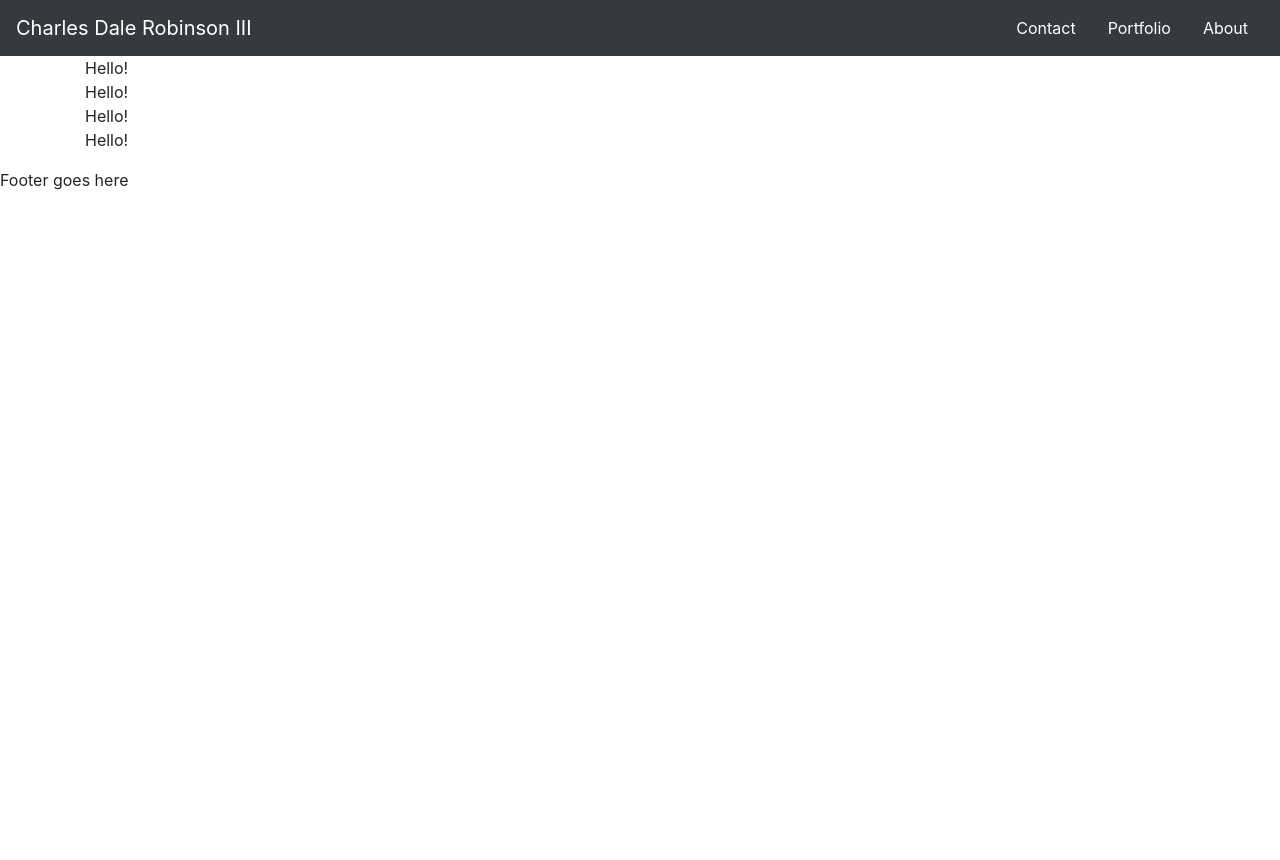
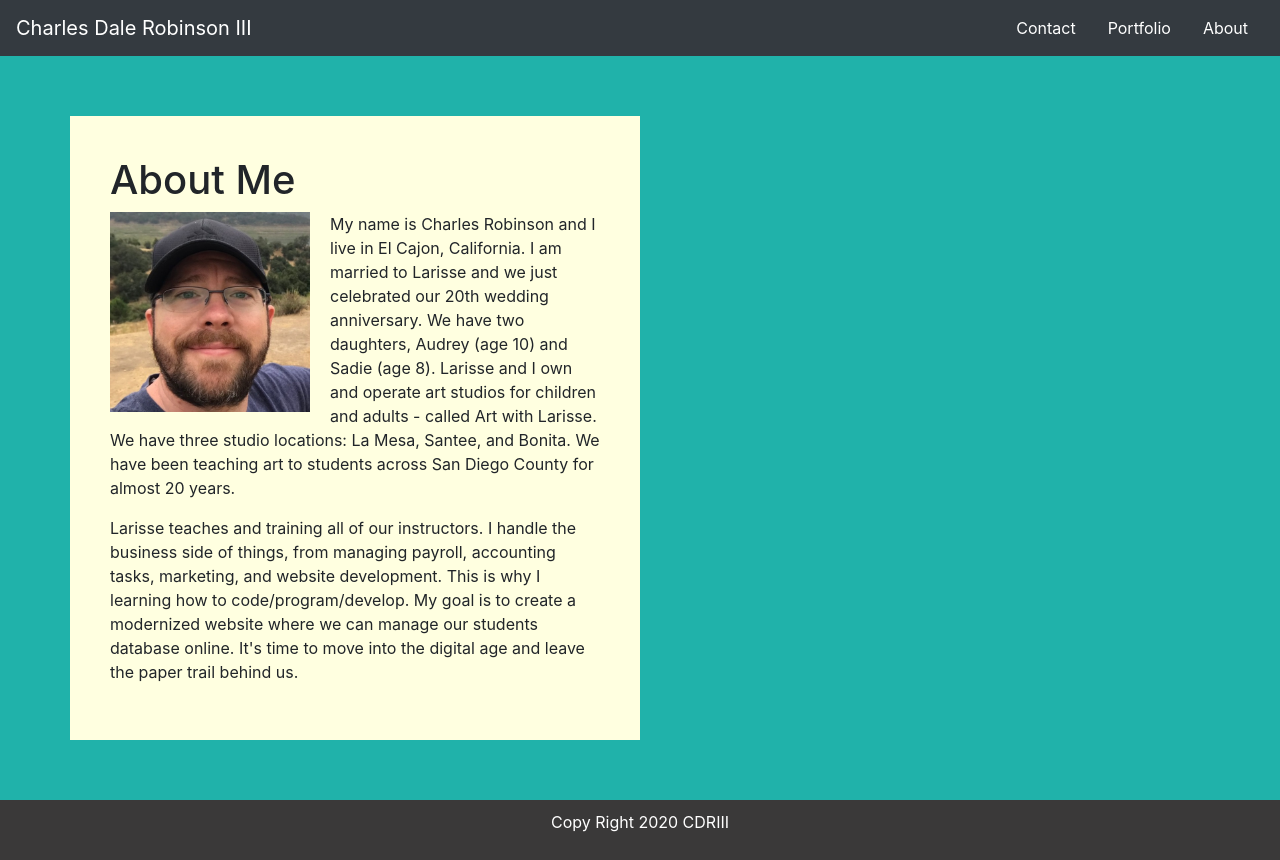
Before and after one commit to CDRobinsonIII/responsive-portfolio-using-bootstrap, a plain HTML site: page index.html in a window 1280 px wide. Before the commit the page ends 800 px from the top, so only its background shows below. Drawn offline with nearby package versions, Linux system fonts and the light colour scheme.

Commit message:
Added about me image and text to index.html.

```diff
--- a/assets/css/style.css
+++ b/assets/css/style.css
@@ -2,3 +2,31 @@
 .navlink {
     color: white;
 }
+
+#header-line {
+    background-color: red;
+    padding: 10px;
+    margin-top: 25px;
+}
+
+section {
+    background-color:lightseagreen;
+    padding: 60px;
+
+}
+#tester {
+    background-color: lightyellow;
+    padding: 40px;
+}
+
+img {
+    float: left;
+    margin-right: 20px;
+
+}
+
+footer {
+    background-color: rgb(58, 57, 57);
+    padding: 10px;
+    color: white;
+}
--- a/index.html
+++ b/index.html
@@ -33,20 +33,38 @@
             </div>
     </nav>
 
-    <section class="container">
-        <p>
-            Hello! <br>
-            Hello! <br>
-            Hello! <br>
-            Hello! <br>
-        </p>
+    <section class="container-fluid">
+
+        <div class ="container" >
+
+            <div class="row">
+
+                <div class="col-lg-6 col-md-8 col-sm-10" id="tester">
+
+                    <Header>
+                        <h1>About Me</h1>
+                    </header>
+
+                    <img src="./assets/images/Charles.jpg" alt="Head shot of Charles Robinson"  width="200" height="200">
+
+                    <p>
+                        My name is Charles Robinson and I live in El Cajon, California. I am married to Larisse and we just celebrated our 20th wedding anniversary. We have two daughters, Audrey (age 10) and Sadie (age 8). Larisse and I own and operate art studios for children and adults - called Art with Larisse. We have three studio locations: La Mesa, Santee, and Bonita. We have been teaching art to students across San Diego County for almost 20 years.</p>
+                    <p>
+                        Larisse teaches and training all of our instructors. I handle the business side of things, from managing payroll, accounting tasks, marketing, and website development. This is why I learning how to code/program/develop. My goal is to create a modernized website where we can manage our students database online. It's time to move into the digital age and leave the paper trail behind us.
+                    </p>
+                </div>
+
+            </div>
+
+        </div>
+
     </section>
 
 </body>
 
 <footer>
     <div>
-      <p>Footer goes here</p>
+      <p class="text-center">Copy Right 2020 CDRIII</p>
     </div>
 </footer>
 
```
Also changed, not shown: assets/images/Charles.jpg (added).
